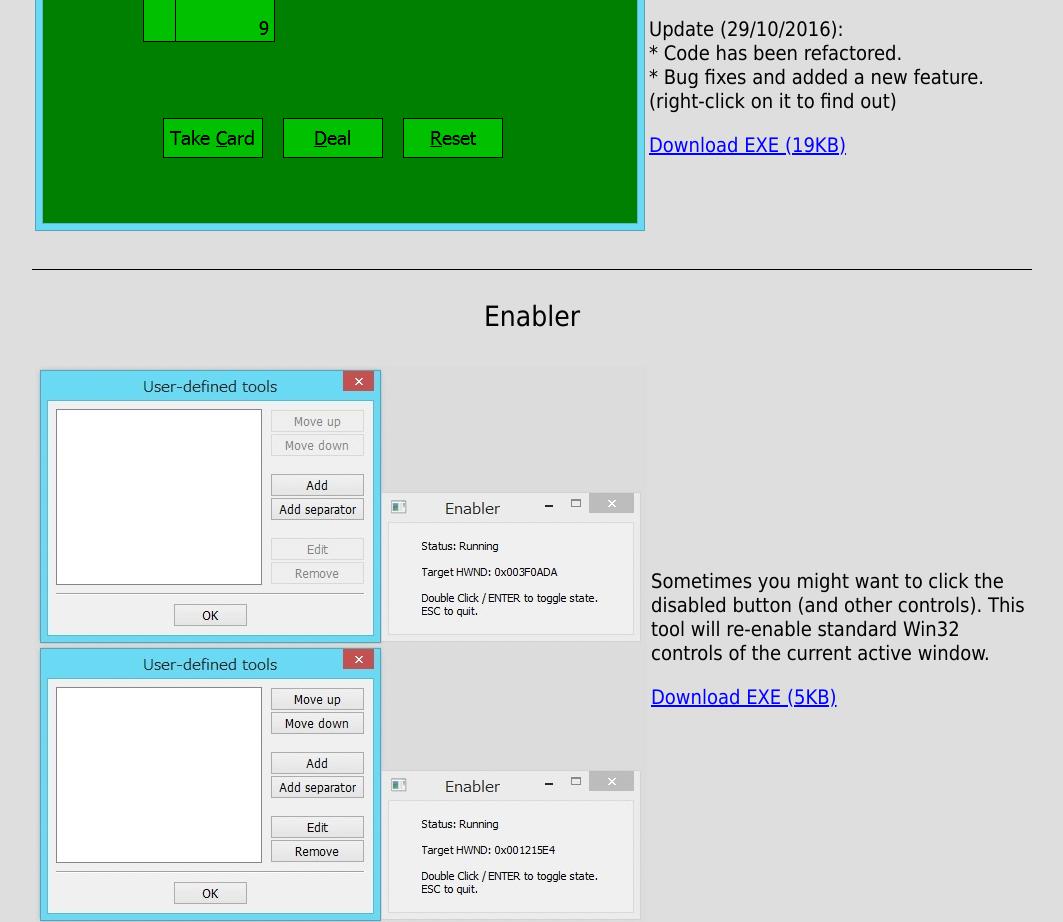
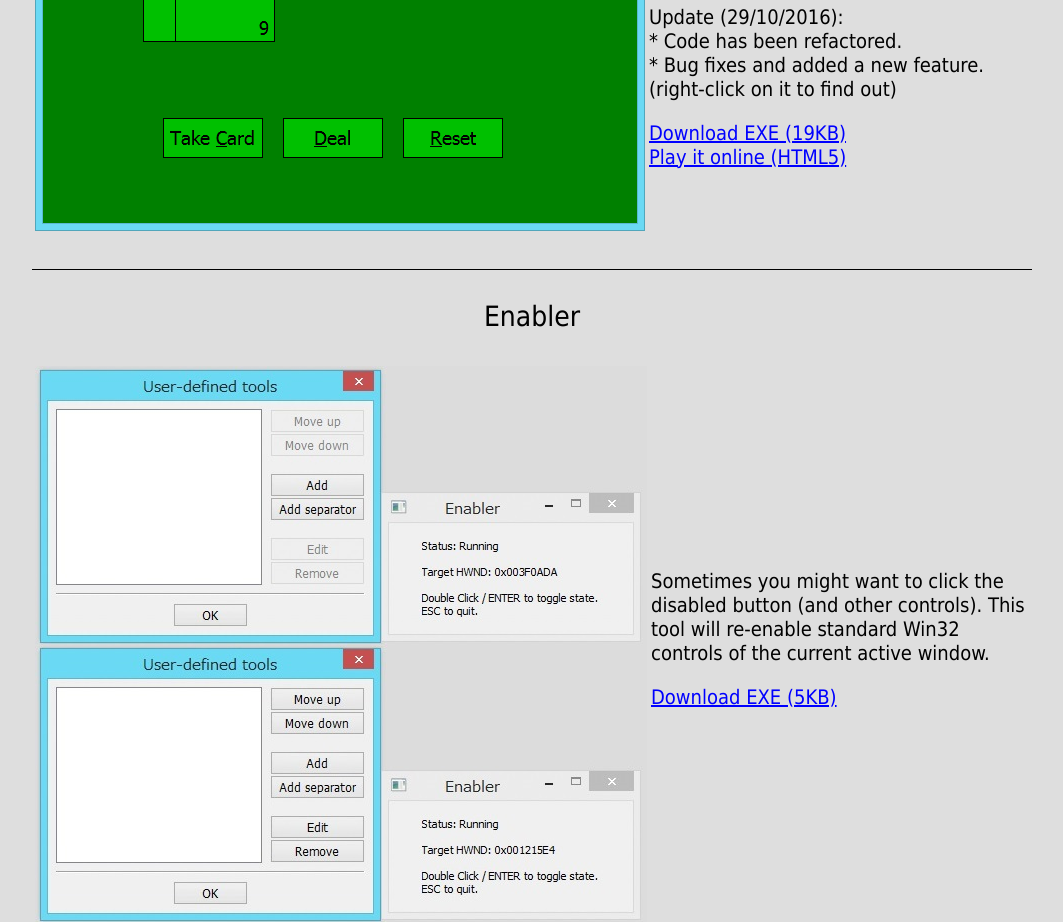
Before and after one commit to Raymai97/win32playground, a plain HTML site: page index.html in a window 1280 px wide. Shown: the part 1816-2738 px from the top of the page, without its empty margins (108-1171 px from the left). Drawn offline with Linux system fonts and the light colour scheme.

Commit message:
Added BlackJack HTML5 link.

```diff
--- a/index.html
+++ b/index.html
@@ -53,7 +53,8 @@
 				Update (29/10/2016):<br>
 				* Code has been refactored.<br>
 				* Bug fixes and added a new feature. (right-click on it to find out)<p>
-				<a href="./downloads/BlackJack_C.exe">Download EXE (19KB)</a>
+				<a href="./downloads/BlackJack_C.exe">Download EXE (19KB)</a><br>
+				<a href="https://raymai97.github.io/BlackJackHTML5/">Play it online (HTML5)</a>
 				</td>
 			</table>
 		</div>
```
